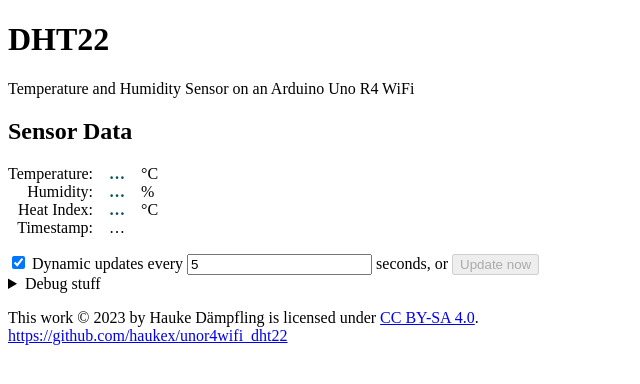
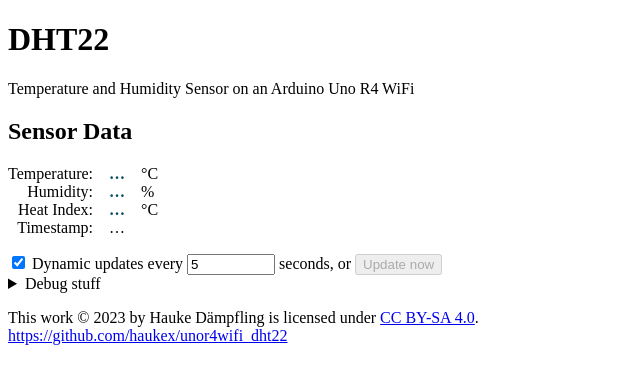
Before and after one commit to haukex/unor4wifi_dht22, a website built with Parcel: page webpage/src/index.html in a window 1280 px wide. Shown: the whole page, without its empty margins (0-640 px from the left). Built offline with nearby package versions, Linux system fonts and the light colour scheme; files whose address does not match are found by name.

Commit message:
Fix text box width on Chrome

```diff
--- a/webpage/src/index.html
+++ b/webpage/src/index.html
@@ -47,7 +47,7 @@
       }
       #upd_interv {
         /* override simple.css's "@media only screen and (max-width: 720px) { width: 100% } in this case */
-        width: auto;
+        width: 5rem;
       }
     </style>
     <script type="module">import "./script.ts";</script> <!-- parcel will inline and minify this -->
@@ -87,7 +87,7 @@
           </div>
           <div style="margin-top: 1rem;">
             <label style="display: inline;"><input type="checkbox" id="upd_enable" checked> Dynamic updates</label>
-						<label style="display: inline;">every <input type="number" id="upd_interv" min="2" value="5" size="4"> seconds</label>,
+						<label style="display: inline;">every <input type="number" id="upd_interv" min="2" value="5"> seconds</label>,
             or <button id="upd_now" disabled>Update now</button>
           </div>
         </article>
```
